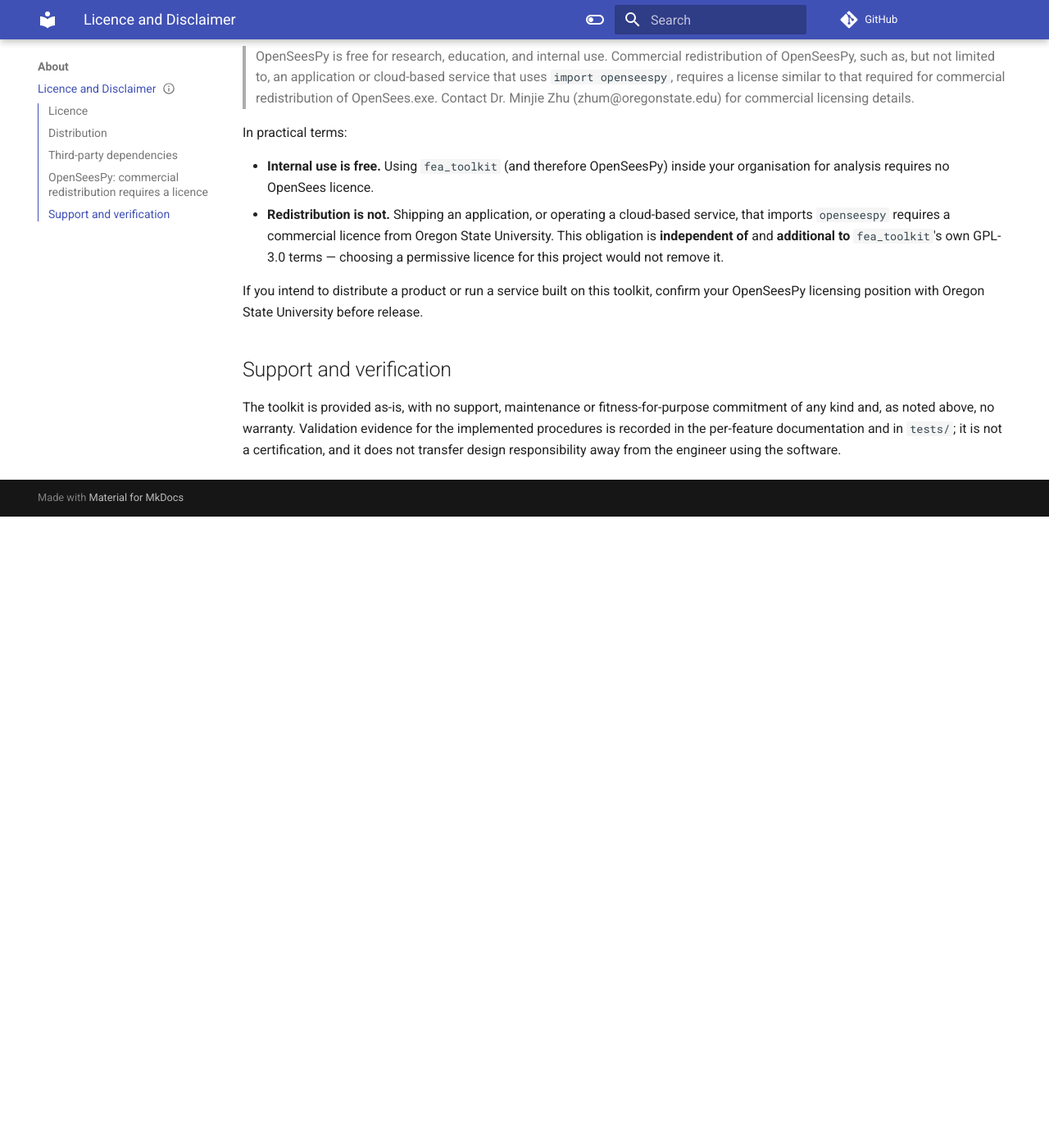
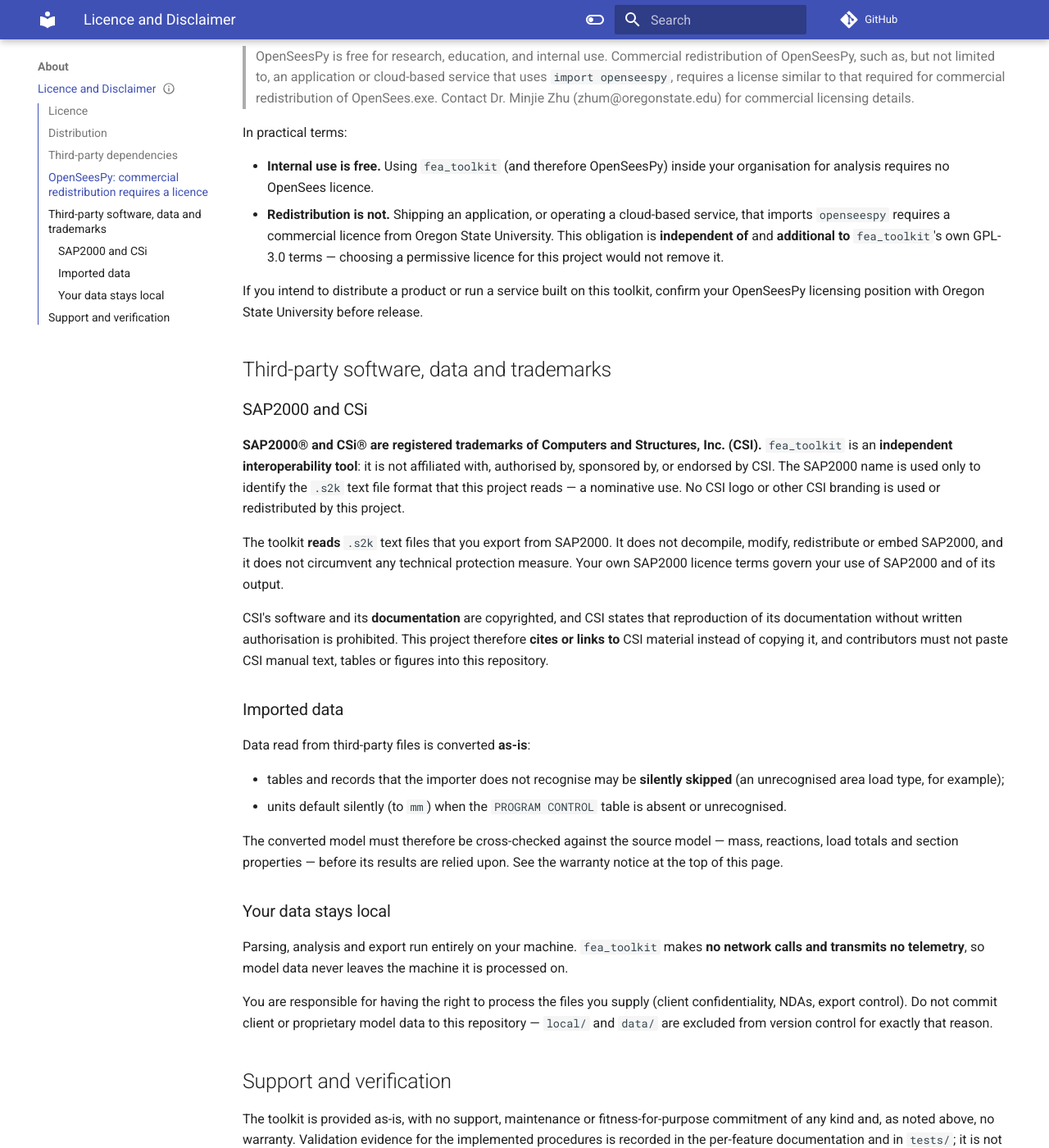
Before and after one commit to boustrephon/fea_toolkit, an MkDocs documentation site: the page built from docs/licence.md, in a window 1280 px wide and 1400 px high, scrolled down 2293 px. Shown: the whole window at 82% size. Built offline with MkDocs 1.6.1 and Material for MkDocs 9.7.7, drawn with Linux system fonts in a browser that asks for light colours; comment, search, counter and statistics services are not loaded; before the commit the page ends 2923 px from its top, so only the background shows below that.

Commit message:
docs: add SAP2000/CSI attribution, data-fidelity and trademark disclaimers
docs/licence.md gains a Third-party software, data and trademarks section: SAP2000/CSi registered-trademark attribution with an explicit no-affiliation statement, a cite-CSI-never-reproduce rule, an interoperability statement, an import-fidelity notice (unrecognised records may be skipped, units default silently, so cross-check against the source), and a your-data-stays-local statement (no network access, no telemetry). README carries a compact SAP2000/CSI summary in its Licence and Disclaimer section.

```diff
--- a/docs/licence.md
+++ b/docs/licence.md
@@ -121,6 +121,52 @@
 confirm your OpenSeesPy licensing position with Oregon State University before
 release.
 
+## Third-party software, data and trademarks
+
+### SAP2000 and CSi
+
+**SAP2000® and CSi® are registered trademarks of Computers and Structures,
+Inc. (CSI).** `fea_toolkit` is an **independent interoperability tool**: it is
+not affiliated with, authorised by, sponsored by, or endorsed by CSI. The
+SAP2000 name is used only to identify the `.s2k` text file format that this
+project reads — a nominative use. No CSI logo or other CSI branding is used or
+redistributed by this project.
+
+The toolkit **reads** `.s2k` text files that you export from SAP2000. It does
+not decompile, modify, redistribute or embed SAP2000, and it does not
+circumvent any technical protection measure. Your own SAP2000 licence terms
+govern your use of SAP2000 and of its output.
+
+CSI's software and its **documentation** are copyrighted, and CSI states that
+reproduction of its documentation without written authorisation is prohibited.
+This project therefore **cites or links to** CSI material instead of copying
+it, and contributors must not paste CSI manual text, tables or figures into
+this repository.
+
+### Imported data
+
+Data read from third-party files is converted **as-is**:
+
+- tables and records that the importer does not recognise may be **silently
+  skipped** (an unrecognised area load type, for example);
+- units default silently (to `mm`) when the `PROGRAM CONTROL` table is absent
+  or unrecognised.
+
+The converted model must therefore be cross-checked against the source model —
+mass, reactions, load totals and section properties — before its results are
+relied upon. See the warranty notice at the top of this page.
+
+### Your data stays local
+
+Parsing, analysis and export run entirely on your machine. `fea_toolkit` makes
+**no network calls and transmits no telemetry**, so model data never leaves the
+machine it is processed on.
+
+You are responsible for having the right to process the files you supply
+(client confidentiality, NDAs, export control). Do not commit client or
+proprietary model data to this repository — `local/` and `data/` are excluded
+from version control for exactly that reason.
+
 ## Support and verification
 
 The toolkit is provided as-is, with no support, maintenance or
```
Also changed, not shown: README.md (+13 -0 lines).
